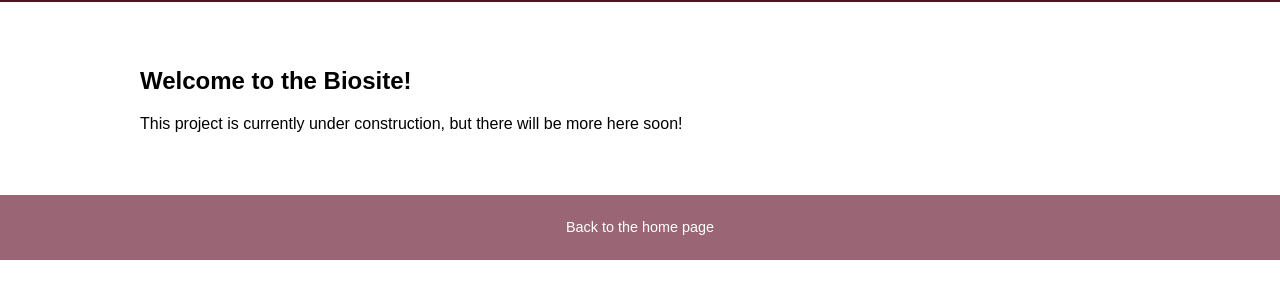
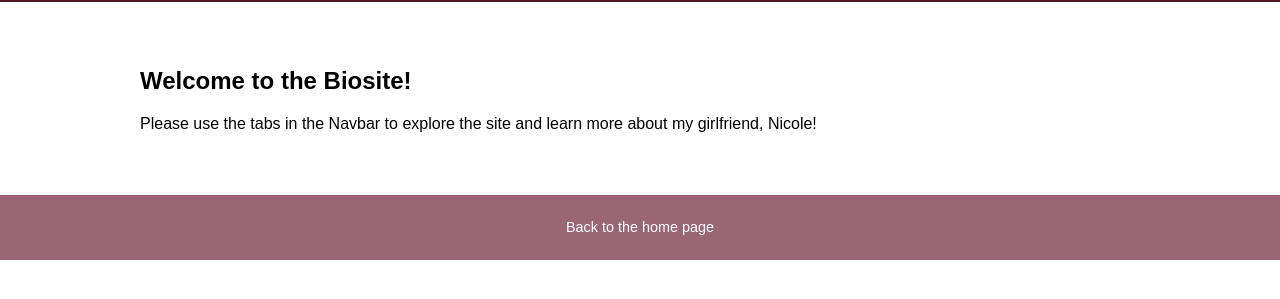
Before and after one commit to Lopezkneiv/bioSite, a plain HTML site: page index.html in a window 1280 px wide. Shown: the part 145-444 px from the top of the page. Drawn offline with Linux system fonts and the light colour scheme.

Commit message:
Update index.html to welcome visitors 09/15/2023

```diff
--- a/index.html
+++ b/index.html
@@ -20,7 +20,7 @@
     <div id="container">
         <div class="about">
             <h2>Welcome to the Biosite!</h2>
-            <p>This project is currently under construction, but there will be more here soon!</p>
+            <p>Please use the tabs in the Navbar to explore the site and learn more about my girlfriend, Nicole!</p>
         </div>
     </div>
     <footer>
```
